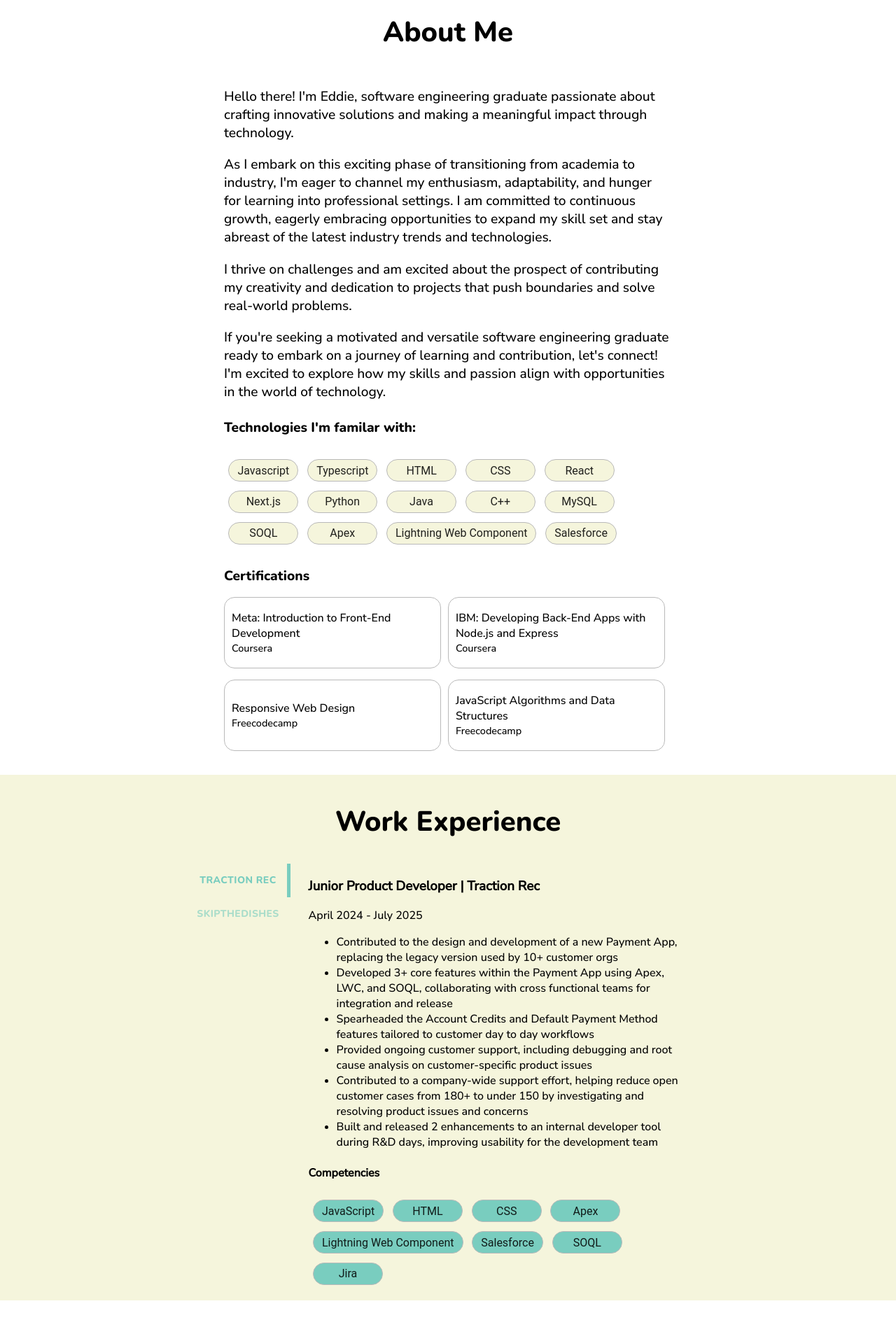
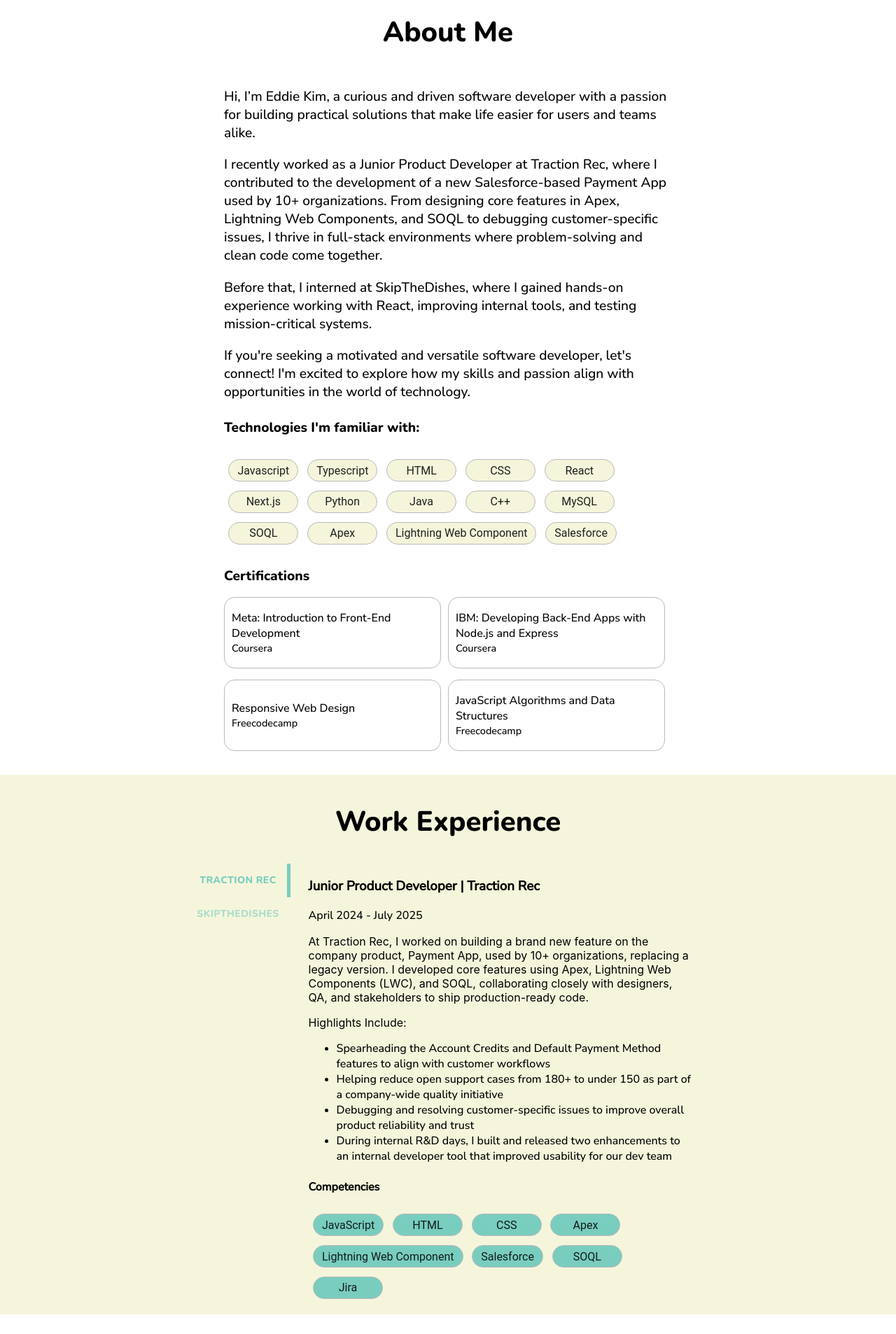
Before and after one commit to EddieSKim/Portfolio, a React (Create React App) app in the folder portfolio/: page / in a window 1280 px wide. Shown: the part 840-2746 px from the top of the page at 70% size. Built offline with nearby package versions, Linux system fonts and the light colour scheme.

Commit message:
making content updates

```diff
--- a/portfolio/src/components/about/About.js
+++ b/portfolio/src/components/about/About.js
@@ -82,25 +82,20 @@
                 transition={{ duration: 0.75, delay: 0.25 }}>
                 <div className={styles.bodyText}>
                     <p>
-                        Hello there! I'm Eddie, software engineering graduate
-                        passionate about crafting innovative solutions and making a meaningful impact through technology.
+                        Hi, I’m Eddie Kim, a curious and driven software developer with a passion for building practical solutions that make life easier for users and teams alike.
                     </p>
                     <p>
-                        As I embark on this exciting phase of transitioning from academia to industry, I'm eager to channel my
-                        enthusiasm, adaptability, and hunger for learning into professional settings. I am committed to continuous
-                        growth, eagerly embracing opportunities to expand my skill set and stay abreast of the latest industry trends
-                        and technologies.
+                        I recently worked as a Junior Product Developer at Traction Rec, where I contributed to the development of a new Salesforce-based Payment App used by 10+ organizations.
+                        From designing core features in Apex, Lightning Web Components, and SOQL to debugging customer-specific issues, I thrive in full-stack environments where problem-solving and clean code come together.
                     </p>
                     <p>
-                        I thrive on challenges and am excited about the prospect of contributing my creativity and dedication to
-                        projects that push boundaries and solve real-world problems.
+                        Before that, I interned at SkipTheDishes, where I gained hands-on experience working with React, improving internal tools, and testing mission-critical systems.
                     </p>
                     <p>
-                        If you're seeking a motivated and versatile software engineering graduate ready to embark on a journey of
-                        learning and contribution, let's connect! I'm excited to explore how my skills and passion align with
+                        If you're seeking a motivated and versatile software developer, let's connect! I'm excited to explore how my skills and passion align with
                         opportunities in the world of technology.
                     </p>
-                    <h4 className={styles.skillsTitle}>Technologies I'm familar with:</h4>
+                    <h4 className={styles.skillsTitle}>Technologies I'm familiar with:</h4>
                     <div className={styles.skillsWrapper}>
                         {
                             skills.map((skill, index) => {
--- a/portfolio/src/components/work/Work.js
+++ b/portfolio/src/components/work/Work.js
@@ -73,10 +73,51 @@
                     <Tab label={<span style={{ color: "#79cdbf", fontFamily: "Nunito, sans serif" }}>Traction Rec</span>} />
                     <Tab label={<span style={{ color: "#79cdbf", fontFamily: "Nunito, sans serif" }}>SkipTheDishes</span>} />
                 </Tabs>
+                {tabValue === 0 && <>
+                    <div className={styles.experienceCtn}>
+                        <h3 className={styles.experienceTitle}>Junior Product Developer | Traction Rec</h3>
+                        <span className={styles.experienceInfo}>April 2024 - July 2025</span>
+                        <div className={styles.experienceDescription}>
+                            At Traction Rec, I worked on building a brand new feature on the company product, Payment App, used by 10+ organizations, replacing a legacy version.
+                            I developed core features using Apex, Lightning Web Components (LWC), and SOQL, collaborating closely with designers, QA, and stakeholders to ship production-ready code.
+                        </div>
+                        <div>Highlights Include:</div>
+                        <div className={styles.experienceInfo}>
+                            <ul>
+                                <li>
+                                    Spearheading the Account Credits and Default Payment Method features to align with customer workflows
+                                </li>
+                                <li>
+                                    Helping reduce open support cases from 180+ to under 150 as part of a company-wide quality initiative
+                                </li>
+                                <li>
+                                    Debugging and resolving customer-specific issues to improve overall product reliability and trust
+                                </li>
+                                <li>
+                                    During internal R&D days, I built and released two enhancements to an internal developer tool that improved usability for our dev team
+                                </li>
+                            </ul>
+                            <h4>Competencies</h4>
+                            <div className={styles.techCtn}>
+                                {
+                                    tRecTech.map((tech, index) => {
+                                        return (
+                                            <TechChip key={index} props={{tech: tech, backColor: "#79cdbf"}} />
+                                        );
+                                    })
+                                }
+                            </div>
+                        </div>
+                    </div>
+                </>}
                 {tabValue === 1 && <>
                     <div className={styles.experienceCtn}>
                         <h3 className={styles.experienceTitle}>Software Engineer Co-op | SkipTheDishes</h3>
                         <span className={styles.experienceInfo}>August 2021 - August 2022</span>
+                        <div className={styles.experienceDescription}>
+                            At SkipTheDishes, I worked on maintaining and improving the Courier Portal, enhancing the user experience for the couriers using the application.
+                        </div>
+                        <div>Highlights Include:</div>
                         <div className={styles.experienceInfo}>
                             <ul>
                                 <li>
@@ -102,44 +143,6 @@
                         </div>
                     </div>
                 </>}
-                {tabValue === 0 && <>
-                    <div className={styles.experienceCtn}>
-                        <h3 className={styles.experienceTitle}>Junior Product Developer | Traction Rec</h3>
-                        <span className={styles.experienceInfo}>April 2024 - July 2025</span>
-                        <div className={styles.experienceInfo}>
-                            <ul>
-                                <li>
-                                    Contributed to the design and development of a new Payment App, replacing the legacy version used by 10+ customer orgs
-                                </li>
-                                <li>
-                                    Developed 3+ core features within the Payment App using Apex, LWC, and SOQL, collaborating with cross functional teams for integration and release
-                                </li>
-                                <li>
-                                    Spearheaded the Account Credits and Default Payment Method features tailored to customer day to day workflows
-                                </li>
-                                <li>
-                                    Provided ongoing customer support, including debugging and root cause analysis on customer-specific product issues
-                                </li>
-                                <li>
-                                    Contributed to a company-wide support effort, helping reduce open customer cases from 180+ to under 150 by investigating and resolving product issues and concerns
-                                </li>
-                                <li>
-                                    Built and released 2 enhancements to an internal developer tool during R&D days, improving usability for the development team
-                                </li>
-                            </ul>
-                            <h4>Competencies</h4>
-                            <div className={styles.techCtn}>
-                                {
-                                    tRecTech.map((tech, index) => {
-                                        return (
-                                            <TechChip key={index} props={{tech: tech, backColor: "#79cdbf"}} />
-                                        );
-                                    })
-                                }
-                            </div>
-                        </div>
-                    </div>
-                </>}
             </motion.div>
         </div>
     );
--- a/portfolio/src/components/work/Work.module.css
+++ b/portfolio/src/components/work/Work.module.css
@@ -42,6 +42,11 @@
     margin-bottom: 2vh;
 }
 
+.experienceDescription {
+    margin-top: 2vh;
+    margin-bottom: 2vh;
+}
+
 @media screen and (max-width: 920px) {
     .workSection {
         min-height: 100vh;
```
